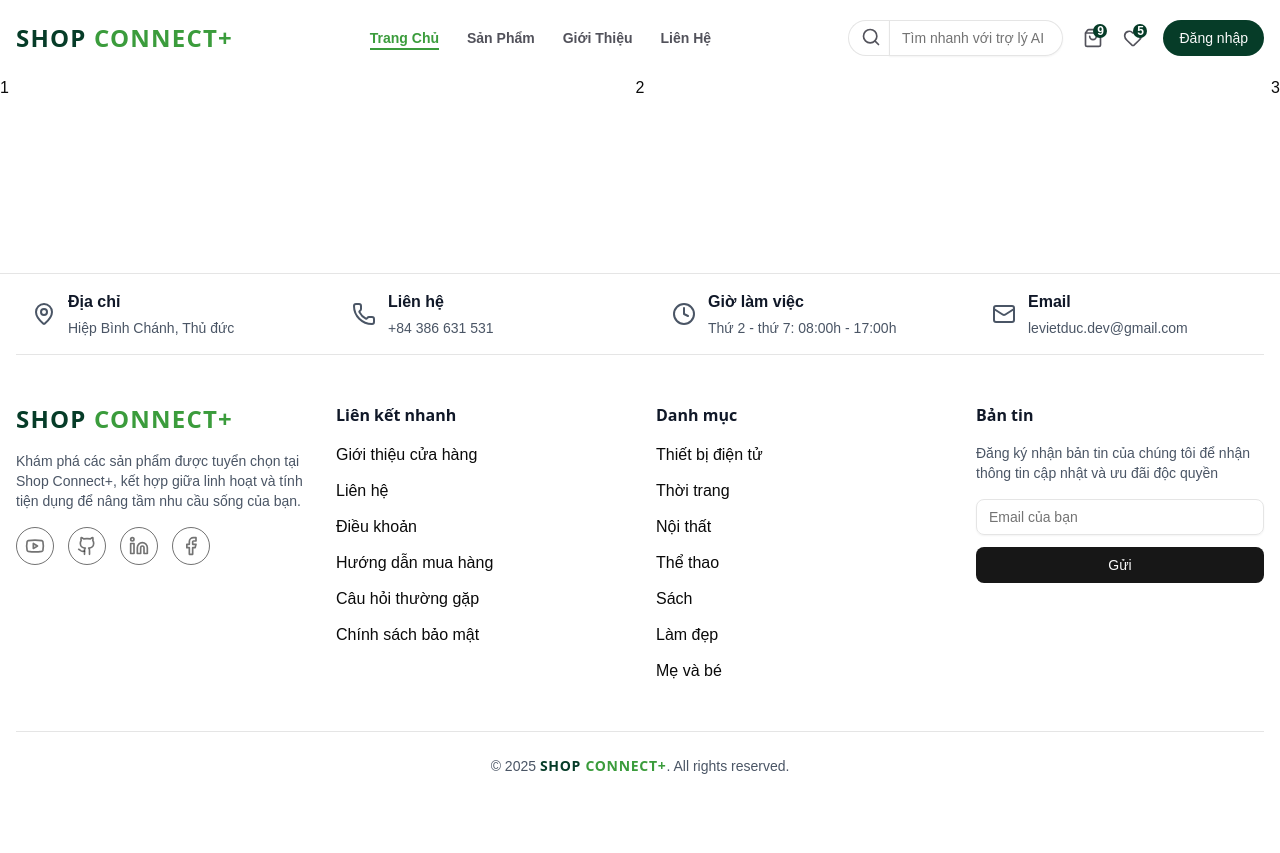
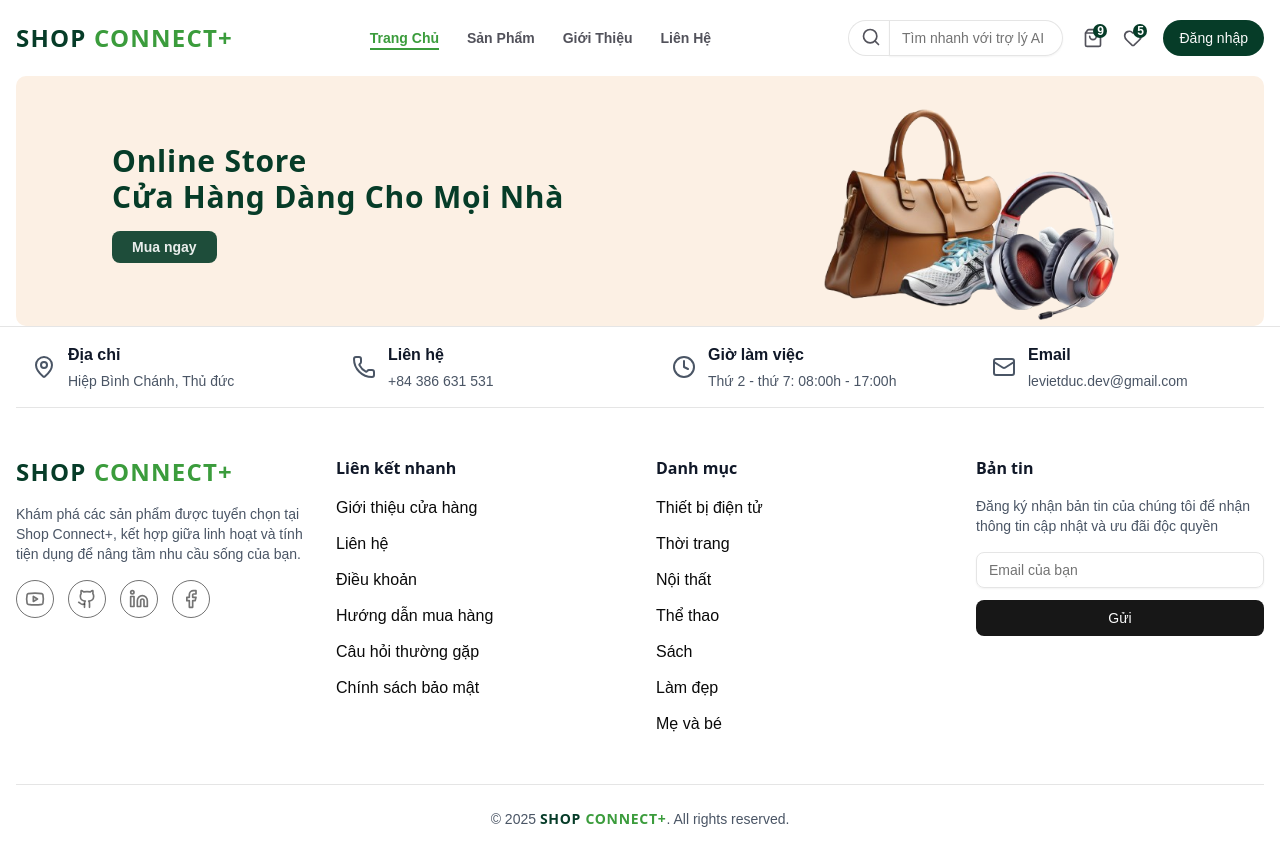
Before and after one commit to VietDuc-Dev/E-Commerce, a React (Vite) app in the folder Client/: page / in a window 1280 px wide. Before the commit the page ends 800 px from the top, so only its background shows below. Built offline with nearby package versions, Linux system fonts and the light colour scheme.

Commit message:
client-feat(UI): banner

```diff
--- /dev/null
+++ b/Client/src/components/Home/Banner.tsx
@@ -0,0 +1,32 @@
+import { Link } from "react-router-dom";
+import { Title } from "../ui/text";
+import ImgBanner from "@/assets/Image/banner.png";
+
+const Banner = () => {
+  return (
+    <div className="py-16 md:py-0 bg-shop_light_pink rounded-lg px-10 lg:px-24 flex items-center justify-between h-[250px]">
+      <div className="space-y-5">
+        <Title>
+          Online Store <br />
+          Cửa hàng dàng cho mọi nhà
+        </Title>
+        <Link
+          to="/shop"
+          className="bg-shop_dark_green/90 text-white/90 px-5 py-2 rounded-md text-sm font-semibold hover:text-white hover:bg-shop_dark_green hoverEffect"
+        >
+          Mua ngay
+        </Link>
+      </div>
+      <div>
+        <img
+          loading="lazy"
+          src={ImgBanner}
+          alt="Banner"
+          className="hidden md:inline-flex w-96 "
+        />
+      </div>
+    </div>
+  );
+};
+
+export default Banner;
--- a/Client/src/pages/Home.tsx
+++ b/Client/src/pages/Home.tsx
@@ -1,9 +1,10 @@
+import Container from "@/components/Container";
+import Banner from "@/components/Home/Banner";
+
 export default function Home() {
   return (
-    <div className="flex justify-between">
-      <div>1</div>
-      <div>2</div>
-      <div>3</div>
-    </div>
+    <Container>
+      <Banner />
+    </Container>
   );
 }
```
Also changed, not shown: Client/src/assets/Image/banner.png (added).
